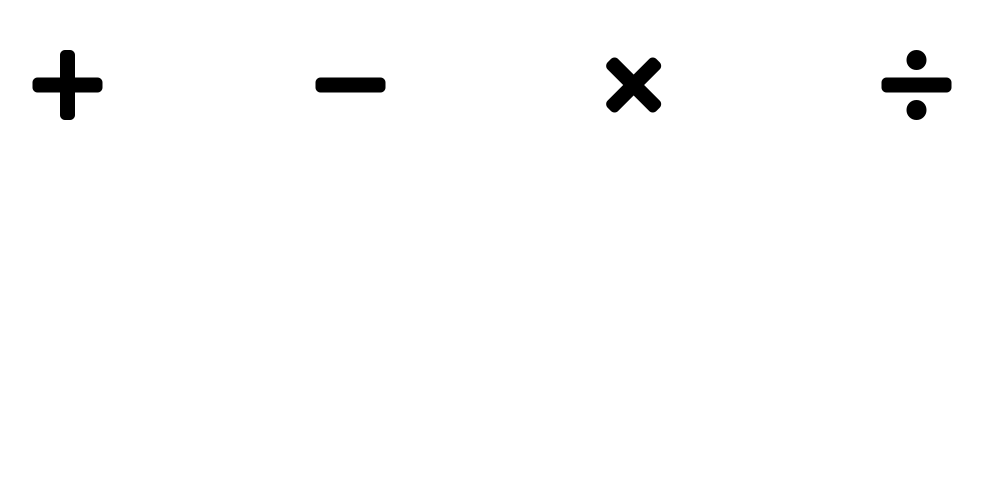
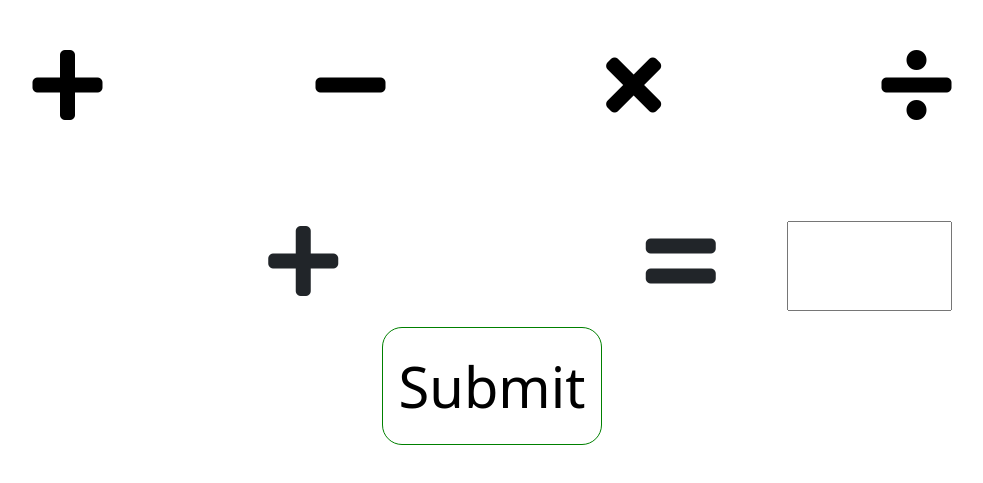
Before and after one commit to AJGreaves/mini-math, a plain HTML site: page index.html in a window 1280 px wide. Shown: the part 83-566 px from the top of the page, without its empty margins (148-1131 px from the left). Drawn offline with nearby package versions, Linux system fonts and the light colour scheme.

Commit message:
Add answer box and basic style

```diff
--- a/index.html
+++ b/index.html
@@ -45,6 +45,31 @@
         </div>
     </div>
 
+    <div id="answer-box" class="container text-center">
+        <div class="row justify-content-center">
+            <div class="col-4 col-lg-2">
+                <div id="first-num"></div>
+            </div>
+            <div class="col-4 col-lg-2">
+                <div id="symbol">
+                    <i class="fas fa-plus"></i>
+                </div>
+            </div>
+            <div class="col-4 col-lg-2">
+                <div id="second-num"></div>
+            </div>
+            <div class="col-4 col-lg-2">
+                <i class="fas fa-equals"></i>
+            </div>
+            <div class="col-4 col-lg-2">
+                <input type="text" id="answer"/>
+            </div>
+            <div class="col-12 text-center">
+                <button type="submit">Submit</button>
+            </div>
+        </div>
+    </div>
+
 
 <script src="https://cdnjs.cloudflare.com/ajax/libs/jquery/3.5.1/jquery.min.js"></script>
 <script src="https://cdnjs.cloudflare.com/ajax/libs/popper.js/1.16.1/umd/popper.min.js"></script>
--- a/static/css/style.css
+++ b/static/css/style.css
@@ -1,3 +1,5 @@
+/* Header */
+
 .fas {
     font-size: 5rem;
 }
@@ -9,3 +11,20 @@ button {
     background: transparent;
     border: none;
 }
+
+/* Answer box */
+
+#answer-box {
+    margin-top: 4rem;
+    font-size: 3.5rem;
+}
+
+#answer {
+    width: 100%;
+}
+
+button[type=submit]{
+    border: 1px solid green;
+    border-radius: 20px;
+    width: auto;
+}
```
